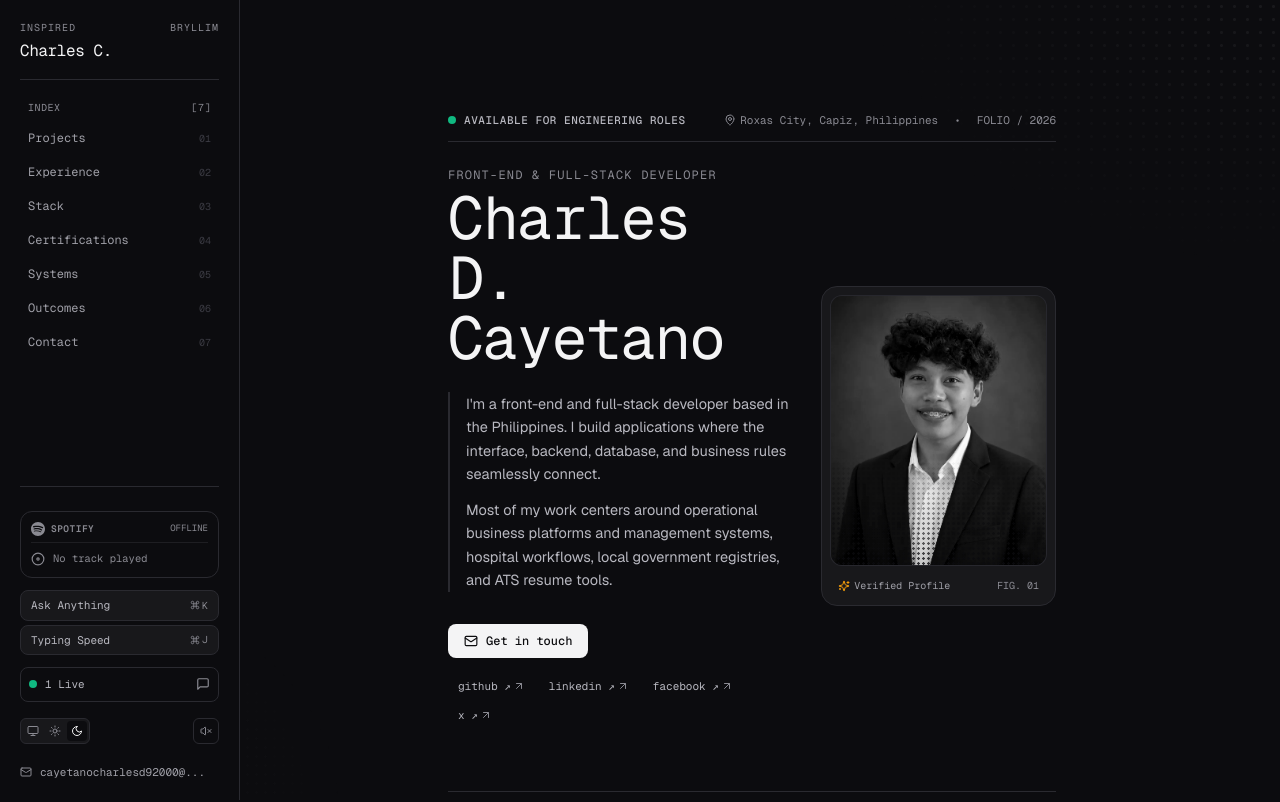
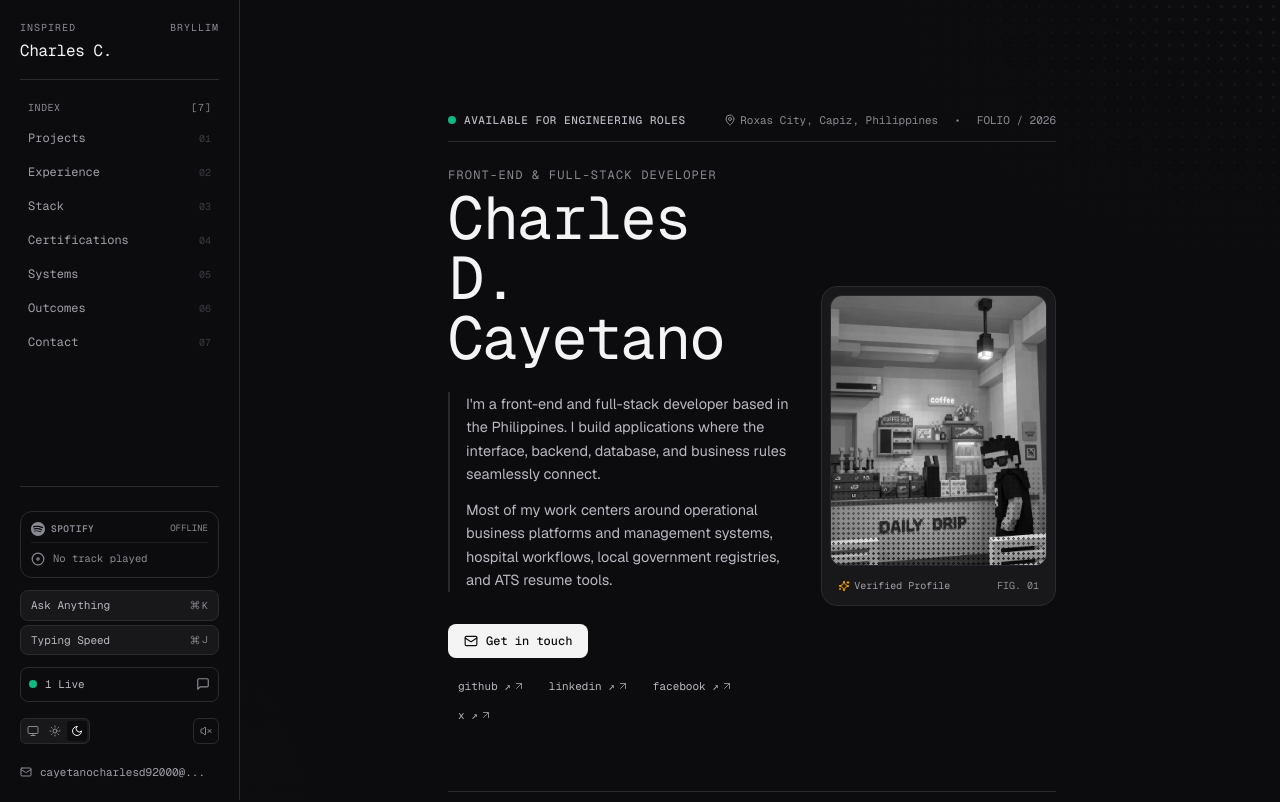
Before and after one commit to charlesdcayetano/portfolio, a React (Vite) app: page / in a window 1280 px wide. Shown: the top 802 px of the page. Built offline with nearby package versions, Linux system fonts and the light colour scheme; no server answers; a web font is replaced by a local one.

Commit message:
Updating images from png to webp

```diff
--- a/src/data/profile.ts
+++ b/src/data/profile.ts
@@ -27,7 +27,7 @@ export const profile: ProfileData = {
   role: "Front-End & Full-Stack Developer",
   location: "Roxas City, Capiz, Philippines",
   email: "cayetanocharlesd92000@gmail.com",
-  avatarUrl: "./images/Portfolio.webp", // Fixed: Removed /public
+  avatarUrl: "./images/Portrait.webp", // Fixed: Removed /public
   bio1: "I'm a front-end and full-stack developer based in the Philippines. I build applications where the interface, backend, database, and business rules seamlessly connect.",
   bio2: "Most of my work centers around operational business platforms and management systems, hospital workflows, local government registries, and ATS resume tools.",
   socials: [
```
Also changed, not shown: public/images/Portrait.webp (added), 3 other files (tests, documents, lock files or other folders).
